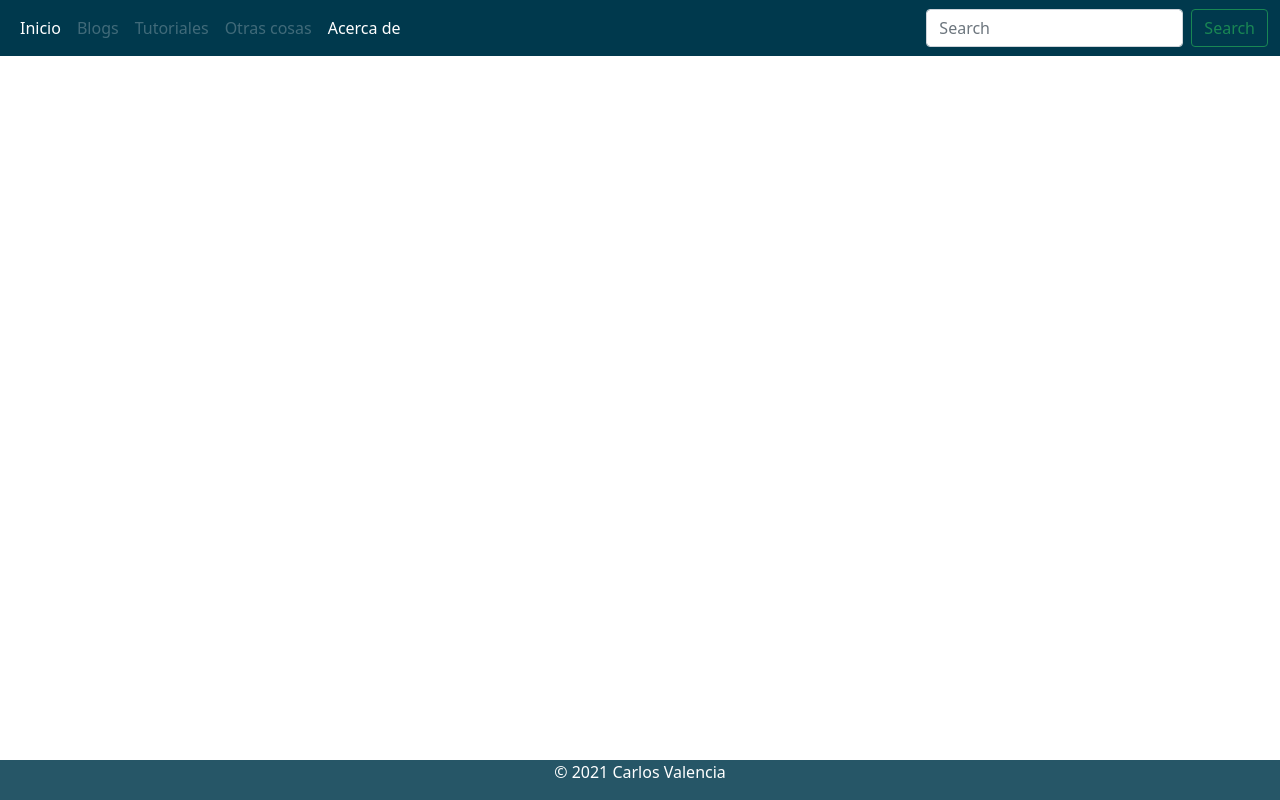
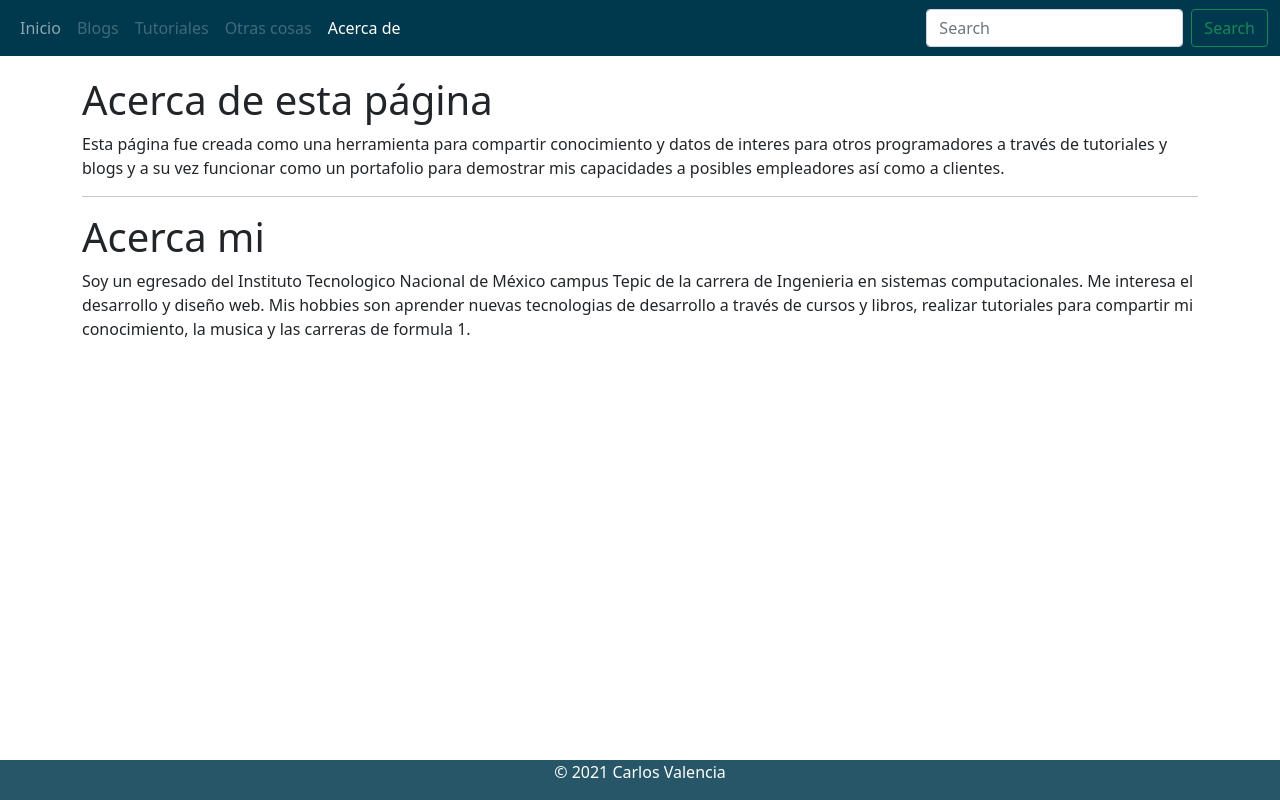
Before and after one commit to carlosValencia01/my-personal-page, an Angular app: page /about in a window 1280 px wide. Before the commit this address led to /. Built offline with nearby package versions, Linux system fonts and the light colour scheme.

Commit message:
feat: create about and home components, edited about page and add routes

```diff
--- a/src/app/app-routing.module.ts
+++ b/src/app/app-routing.module.ts
@@ -1,7 +1,13 @@
 import { NgModule } from '@angular/core';
 import { RouterModule, Routes } from '@angular/router';
+import { AboutComponent } from './components/about/about.component';
+import { HomeComponent } from './components/home/home.component';
 
-const routes: Routes = [];
+const routes: Routes = [
+  { path: 'home', component: HomeComponent},
+  {path:'about',component:AboutComponent},
+  { path: '**', pathMatch: 'full', redirectTo: 'home'}
+];
 
 @NgModule({
   imports: [RouterModule.forRoot(routes)],
--- a/src/app/app.component.html
+++ b/src/app/app.component.html
@@ -1,3 +1,7 @@
 <app-navbar></app-navbar>
 
+<div class="container main-container">
+    <router-outlet></router-outlet>
+</div>
+
 <app-footer></app-footer>
--- a/src/app/app.module.ts
+++ b/src/app/app.module.ts
@@ -9,6 +9,7 @@ import { TestBlogComponent } from './components/blogs/test-blog/test-blog.compon
 import { TestTutorialComponent } from './components/tutorials/test-tutorial/test-tutorial.component';
 import { SearchComponent } from './components/search/search.component';
 import { AboutComponent } from './components/about/about.component';
+import { HomeComponent } from './components/home/home.component';
 
 @NgModule({
   declarations: [
@@ -18,7 +19,8 @@ import { AboutComponent } from './components/about/about.component';
     TestBlogComponent,
     TestTutorialComponent,
     SearchComponent,
-    AboutComponent
+    AboutComponent,
+    HomeComponent
   ],
   imports: [
     BrowserModule,
--- a/src/app/components/about/about.component.html
+++ b/src/app/components/about/about.component.html
@@ -1 +1,15 @@
-<p>about works!</p>
+<h1>Acerca de esta página</h1>
+<p>Esta página fue creada como una herramienta para compartir conocimiento y datos de interes para otros programadores
+     a través de tutoriales y blogs
+    y a su vez funcionar como un portafolio para demostrar mis capacidades a posibles empleadores así como a
+    clientes.
+</p>
+<hr>
+<h1>Acerca mi</h1>
+<p>
+    Soy un egresado del Instituto Tecnologico Nacional de México campus Tepic de la carrera de
+    Ingenieria en sistemas computacionales.
+    Me interesa el desarrollo y diseño web.
+    Mis hobbies son aprender nuevas tecnologias de desarrollo a través de cursos y libros, realizar tutoriales para
+    compartir mi conocimiento, la musica y las carreras de formula 1.
+</p>
--- /dev/null
+++ b/src/app/components/home/home.component.html
@@ -0,0 +1 @@
+<p>home works!</p>
--- /dev/null
+++ b/src/app/components/home/home.component.ts
@@ -0,0 +1,15 @@
+import { Component, OnInit } from '@angular/core';
+
+@Component({
+  selector: 'app-home',
+  templateUrl: './home.component.html',
+  styleUrls: ['./home.component.css']
+})
+export class HomeComponent implements OnInit {
+
+  constructor() { }
+
+  ngOnInit(): void {
+  }
+
+}
--- a/src/app/components/shared/navbar/navbar.component.html
+++ b/src/app/components/shared/navbar/navbar.component.html
@@ -7,7 +7,7 @@
         <div class="collapse navbar-collapse" id="navbarSupportedContent">
             <ul class="navbar-nav me-auto mb-2 mb-lg-0">
                 <li class="nav-item">
-                    <a class="nav-link active" aria-current="page" href="#">Inicio</a>
+                    <a class="nav-link" aria-current="page" [routerLink]="['home']" routerLinkActive="active">Inicio</a>
                 </li>
                 <li class="nav-item">
                     <a class="nav-link disabled" href="#" tabindex="-1" aria-disabled="true">Blogs</a>
@@ -19,7 +19,7 @@
                     <a class="nav-link disabled" href="#" tabindex="-1" aria-disabled="true">Otras cosas</a>
                 </li>
                 <li class="nav-item">
-                    <a class="nav-link active" aria-current="page" href="#">Acerca de</a>
+                    <a class="nav-link" aria-current="page" [routerLink]="['about']" routerLinkActive="active">Acerca de</a>
                 </li>
             </ul>
             <form class="d-flex">
--- a/src/styles.css
+++ b/src/styles.css
@@ -11,3 +11,7 @@ footer {
   bottom: 0px;
   width: 100%;
 }
+
+.main-container {
+  margin-top: 20px;
+}
```
Also changed, not shown: src/app/components/home/home.component.css (added), 1 other file (tests, documents, lock files or other folders).
